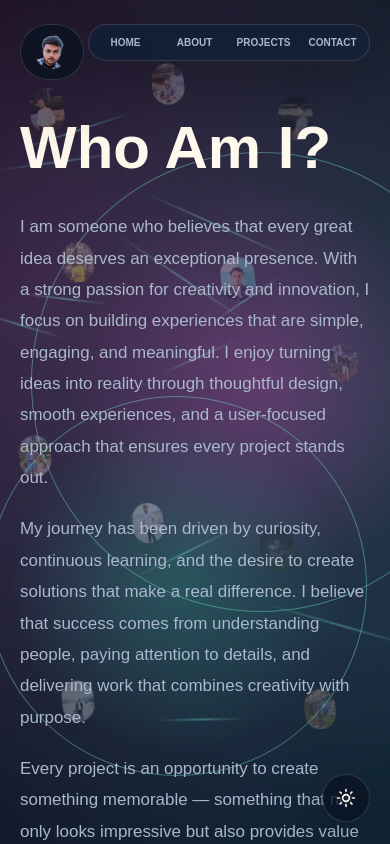
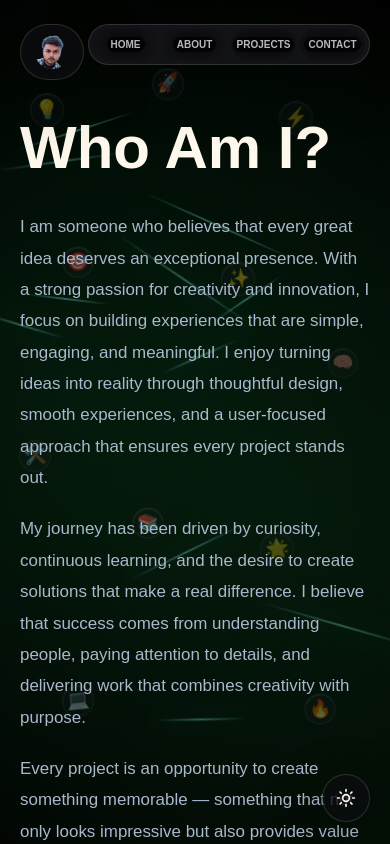
Before and after one commit to arpit-kaushal/portfolio, a Next.js app: page /about in a window 390 px wide. Shown: the top 844 px of the page. Built offline with nearby package versions, Linux system fonts and the light colour scheme; a web font is replaced by a local one.

Commit message:
theme change

```diff
--- a/app/about/FloatingPhotos.tsx
+++ b/app/about/FloatingEmojis.tsx
@@ -3,19 +3,7 @@
 import { useEffect, useMemo, useRef, useState, type CSSProperties } from "react";
 import styles from "./page.module.css";
 
-const photos = [
-  "/about-photo.png",
-  "/photo1.png",
-  "/photo2.png",
-  "/photo3.png",
-  "/photo4.png",
-  "/photo5.png",
-  "/about-float-1.png",
-  "/about-float-2.png",
-  "/about-float-3.png",
-  "/about-float-4.png",
-  "/about-float-5.png",
-];
+const emojis = ["💡", "🚀", "⚡", "🎯", "✨", "🧠", "🛠️", "📚", "🌟", "💻", "🔥"];
 
 const placements = [
   { left: 8, top: 16, size: 72, drift: "floatPhotoA", delay: "-1s" },
@@ -45,7 +33,7 @@ const mobilePlacements = [
   { left: 82, top: 84, size: 31, drift: "floatPhotoC", delay: "-12s" },
 ];
 
-export function FloatingPhotos() {
+export function FloatingEmojis() {
   const [cursor, setCursor] = useState({ x: -9999, y: -9999 });
   const [isMobile, setIsMobile] = useState(false);
   const [viewport, setViewport] = useState({ width: 0, height: 0 });
@@ -89,9 +77,9 @@ export function FloatingPhotos() {
     };
   }, []);
 
-  const photoStyles = useMemo(
+  const emojiStyles = useMemo(
     () =>
-      photos.map((src, index) => {
+      emojis.map((emoji, index) => {
         const placement = isMobile ? mobilePlacements[index] : placements[index];
         const x = (placement.left / 100) * viewport.width;
         const y = (placement.top / 100) * viewport.height;
@@ -104,7 +92,7 @@ export function FloatingPhotos() {
         const repelY = strength ? (dy / safeDistance) * 180 * strength : 0;
 
         return {
-          src,
+          emoji,
           style: {
             "--left": `${placement.left}%`,
             "--top": `${placement.top}%`,
@@ -120,15 +108,15 @@ export function FloatingPhotos() {
   );
 
   return (
-    <div className={styles.floatingPhotos} aria-hidden="true">
-      {photoStyles.map(({ src, style, driftClass }) => (
-        <img
-          key={src}
-          src={src}
-          alt=""
-          className={`${styles.floatingPhoto} ${driftClass}`}
+    <div className={styles.floatingEmojis} aria-hidden="true">
+      {emojiStyles.map(({ emoji, style, driftClass }, index) => (
+        <span
+          key={`${emoji}-${index}`}
+          className={`${styles.floatingEmoji} ${driftClass}`}
           style={style}
-        />
+        >
+          {emoji}
+        </span>
       ))}
     </div>
   );
--- a/app/about/page.module.css
+++ b/app/about/page.module.css
@@ -195,7 +195,7 @@
   transform: translateY(-3px);
 }
 
-.floatingPhotos {
+.floatingEmojis {
   inset: 0;
   overflow: hidden;
   pointer-events: none;
@@ -203,18 +203,26 @@
   z-index: -1;
 }
 
-.floatingPhoto {
+.floatingEmoji {
+  align-items: center;
   animation-duration: 18s;
   animation-delay: var(--delay);
   animation-iteration-count: infinite;
   animation-timing-function: ease-in-out;
-  border-radius: 16px;
-  box-shadow: 0 18px 42px rgba(0, 0, 0, 0.2);
-  filter: brightness(1.18) saturate(1.05);
-  height: calc(var(--size) * 1.28);
+  background: color-mix(in srgb, var(--panelStrong) 56%, transparent);
+  border: 1px solid var(--line);
+  border-radius: 999px;
+  box-shadow:
+    0 18px 42px rgba(0, 0, 0, 0.16),
+    inset 0 1px 0 rgba(255, 255, 255, 0.18);
+  display: inline-flex;
+  filter: saturate(1.2);
+  font-size: calc(var(--size) * 0.56);
+  height: var(--size);
+  justify-content: center;
   left: var(--left);
-  object-fit: cover;
-  opacity: 0.28;
+  line-height: 1;
+  opacity: 0.34;
   position: absolute;
   top: var(--top);
   transform:
@@ -227,12 +235,12 @@
   width: var(--size);
 }
 
-.floatingPhoto:nth-child(3n) {
-  opacity: 0.22;
+.floatingEmoji:nth-child(3n) {
+  opacity: 0.28;
 }
 
-.floatingPhoto:nth-child(4n) {
-  opacity: 0.32;
+.floatingEmoji:nth-child(4n) {
+  opacity: 0.4;
 }
 
 .floatPhotoA {
@@ -496,7 +504,7 @@
     padding-right: 0;
   }
 
-  .floatingPhoto {
+  .floatingEmoji {
     animation-name: none;
   }
 
--- a/app/about/page.tsx
+++ b/app/about/page.tsx
@@ -7,7 +7,7 @@ import {
   LinkedInIcon,
   XIcon,
 } from "../../components/SocialIcons";
-import { FloatingPhotos } from "./FloatingPhotos";
+import { FloatingEmojis } from "./FloatingEmojis";
 
 const experiences = [
   {
@@ -38,7 +38,7 @@ const email = "imarpitkaushal@gmail.com";
 export default function AboutPage() {
   return (
     <section className={styles.page}>
-      <FloatingPhotos />
+      <FloatingEmojis />
       <section className={styles.descriptionSection}>
         <div className={styles.description}>
 
--- a/app/globals.css
+++ b/app/globals.css
@@ -22,7 +22,7 @@ body {
 }
 
 body {
-  background: #070812;
+  background: #020204;
   color: #f8fbff;
   font-family: var(--site-font);
   font-synthesis: none;
--- a/components/SiteShell.module.css
+++ b/components/SiteShell.module.css
@@ -109,11 +109,7 @@
 
 .orbOne,
 .orbTwo {
-  border: 1px solid var(--lineStrong);
-  border-radius: 50%;
-  filter: blur(0.2px);
-  position: absolute;
-  transform: translate3d(var(--mx), var(--my), 0);
+  display: none;
 }
 
 .orbOne {
@@ -209,42 +205,45 @@
 }
 
 .nav::before {
-  animation: wheelSpin 18s linear infinite;
+  animation: wheelSpin 22s linear infinite;
   background:
-    radial-gradient(circle, transparent 0 28%, var(--panel) 29% 31%, transparent 32%),
-    radial-gradient(circle, transparent 0 52%, var(--lineStrong) 53% 54%, transparent 55%),
+    radial-gradient(circle, transparent 0 25%, var(--wheelLine) 25.5% 31%, transparent 31.5%),
+    radial-gradient(circle, transparent 0 84%, var(--wheelLine) 84.5% 91%, transparent 91.5%),
+    radial-gradient(circle, transparent 0 71%, var(--wheelLine) 71.4% 73.2%, transparent 73.8%),
     repeating-conic-gradient(
-      from 0deg,
-      transparent 0deg 10deg,
-      var(--lineStrong) 10deg 11deg,
-      transparent 11deg 30deg
+      from -2deg,
+      transparent 0deg 7deg,
+      var(--wheelLine) 7deg 9deg,
+      transparent 9deg 14deg
     ),
-    conic-gradient(
-      from 90deg,
-      transparent 0deg 82deg,
-      color-mix(in srgb, var(--accent) 22%, transparent) 82deg 120deg,
-      color-mix(in srgb, var(--accentTwo) 18%, transparent) 120deg 192deg,
-      transparent 192deg 360deg
+    repeating-conic-gradient(
+      from 4deg,
+      transparent 0deg 17deg,
+      var(--wheelLine) 17deg 20deg,
+      transparent 20deg 30deg
     );
-  border: 1px solid var(--line);
+  border: 18px solid var(--wheelLine);
   border-radius: 50%;
   box-shadow:
     -28px 28px 100px rgba(0, 0, 0, 0.2),
+    inset 0 0 0 8px var(--wheelGlow),
     inset 0 0 60px rgba(255, 255, 255, 0.045);
   content: "";
   inset: 0;
-  opacity: 0.86;
+  opacity: 0.95;
   position: absolute;
 }
 
 .nav::after {
-  background: radial-gradient(circle, var(--panelStrong) 0 34%, transparent 35%);
-  border: 1px solid var(--line);
+  background:
+    radial-gradient(circle, var(--wheelLine) 0 36%, transparent 37%),
+    radial-gradient(circle, transparent 0 52%, var(--wheelLine) 53% 56%, transparent 57%);
+  border: 2px solid var(--wheelLine);
   border-radius: 50%;
-  box-shadow: 0 0 36px color-mix(in srgb, var(--accentTwo) 12%, transparent);
+  box-shadow: 0 0 36px var(--wheelGlow);
   content: "";
-  inset: 144px;
-  opacity: 0.95;
+  inset: 156px;
+  opacity: 1;
   position: absolute;
 }
 
@@ -254,10 +253,10 @@
 
 .navLink {
   align-items: center;
-  background: color-mix(in srgb, var(--panelStrong) 74%, transparent);
-  border: 1px solid var(--line);
+  background: color-mix(in srgb, var(--bg) 84%, transparent);
+  border: 1px solid var(--wheelLine);
   border-radius: 999px;
-  color: var(--muted);
+  color: var(--wheelLine);
   display: flex;
   font-size: 13px;
   font-weight: 950;
@@ -275,6 +274,13 @@
     box-shadow 220ms ease,
     transform 240ms cubic-bezier(0.2, 0.9, 0.2, 1);
   z-index: 2;
+}
+
+.navLink span {
+  background: color-mix(in srgb, var(--bg) 88%, transparent);
+  border-radius: 999px;
+  box-shadow: 0 0 18px color-mix(in srgb, var(--bg) 85%, transparent);
+  padding: 2px 4px;
 }
 
 .navLink:nth-child(1) {
@@ -298,7 +304,7 @@
 }
 
 .navLink::after {
-  background: var(--panelStrong);
+  background: color-mix(in srgb, var(--bg) 92%, transparent);
   border-radius: inherit;
   content: "";
   inset: 0;
@@ -310,9 +316,9 @@
 
 .navLink:hover {
   box-shadow:
-    0 18px 42px color-mix(in srgb, var(--accentTwo) 20%, transparent),
+    0 18px 42px var(--wheelGlow),
     inset 0 1px 0 rgba(255, 255, 255, 0.24);
-  color: var(--accentTwo);
+  color: var(--wheelLine);
   transform: translateX(-14px) translateY(-4px) rotate(-8deg) scale(1.12);
 }
 
--- a/components/SiteShell.tsx
+++ b/components/SiteShell.tsx
@@ -24,32 +24,36 @@ const links = [
 
 const themeStyles = {
   dark: {
-    "--bg": "#070812",
-    "--panel": "rgba(10, 18, 34, 0.78)",
-    "--panelStrong": "rgba(18, 32, 54, 0.93)",
+    "--bg": "#020204",
+    "--panel": "rgba(12, 12, 16, 0.78)",
+    "--panelStrong": "rgba(22, 22, 28, 0.94)",
     "--text": "#fff8ec",
     "--muted": "#aab8cc",
     "--line": "rgba(255, 248, 236, 0.14)",
     "--lineStrong": "rgba(125, 249, 225, 0.38)",
+    "--wheelLine": "rgba(255, 255, 255, 0.72)",
+    "--wheelGlow": "rgba(255, 255, 255, 0.18)",
     "--accent": "#ff4fd8",
     "--accentTwo": "#36f5c7",
     "--accentThree": "#ffd166",
     background:
-      "radial-gradient(circle at 12% 14%, rgba(255, 79, 216, 0.2), transparent 31%), radial-gradient(circle at 86% 18%, rgba(54, 245, 199, 0.16), transparent 34%), radial-gradient(circle at 50% 92%, rgba(255, 209, 102, 0.13), transparent 38%), linear-gradient(135deg, #070812 0%, #111b2f 44%, #071b22 72%, #13091c 100%)",
+      "radial-gradient(circle at 18% 18%, rgba(22, 163, 74, 0.11), transparent 28%), radial-gradient(circle at 78% 24%, rgba(34, 197, 94, 0.08), transparent 32%), radial-gradient(circle at 50% 88%, rgba(21, 128, 61, 0.1), transparent 36%), linear-gradient(135deg, #000000 0%, #010301 34%, #041006 64%, #000000 100%)",
   },
   light: {
-    "--bg": "#fff7ed",
-    "--panel": "rgba(255, 255, 255, 0.74)",
-    "--panelStrong": "rgba(255, 249, 238, 0.94)",
+    "--bg": "#ffffff",
+    "--panel": "rgba(255, 255, 255, 0.78)",
+    "--panelStrong": "rgba(255, 255, 255, 0.96)",
     "--text": "#182033",
     "--muted": "#5b6476",
     "--line": "rgba(24, 32, 51, 0.13)",
     "--lineStrong": "rgba(20, 184, 166, 0.34)",
+    "--wheelLine": "rgba(0, 0, 0, 0.68)",
+    "--wheelGlow": "rgba(0, 0, 0, 0.14)",
     "--accent": "#6d28d9",
     "--accentTwo": "#0f9f8e",
     "--accentThree": "#f97316",
     background:
-      "radial-gradient(circle at 10% 12%, rgba(109, 40, 217, 0.22), transparent 30%), radial-gradient(circle at 84% 14%, rgba(15, 159, 142, 0.28), transparent 32%), radial-gradient(circle at 18% 84%, rgba(249, 115, 22, 0.22), transparent 33%), radial-gradient(circle at 76% 78%, rgba(244, 63, 94, 0.18), transparent 35%), linear-gradient(135deg, #fff7ed 0%, #e7fff8 36%, #f4ecff 68%, #fff1d6 100%)",
+      "radial-gradient(circle at 16% 16%, rgba(250, 204, 21, 0.12), transparent 18%), radial-gradient(circle at 82% 18%, rgba(234, 179, 8, 0.08), transparent 21%), radial-gradient(circle at 48% 86%, rgba(253, 224, 71, 0.12), transparent 24%), linear-gradient(135deg, #ffffff 0%, #fffefb 42%, #fffbe8 62%, #ffffff 100%)",
   },
 } as const;
 
@@ -64,6 +68,41 @@ export function SiteShell({ children }: { children: ReactNode }) {
     "--tilt": "0deg",
     ...themeStyles[theme],
   };
+
+  useEffect(() => {
+    function isExtensionRemoveChildError(message: unknown) {
+      return (
+        typeof message === "string" &&
+        message.includes("Cannot read properties of null") &&
+        message.includes("removeChild")
+      );
+    }
+
+    function handleWindowError(event: ErrorEvent) {
+      if (isExtensionRemoveChildError(event.message)) {
+        event.preventDefault();
+        event.stopImmediatePropagation();
+      }
+    }
+
+    function handleUnhandledRejection(event: PromiseRejectionEvent) {
+      const reason = event.reason;
+      const message =
+        reason instanceof Error ? reason.message : String(reason ?? "");
+
+      if (isExtensionRemoveChildError(message)) {
+        event.preventDefault();
+      }
+    }
+
+    window.addEventListener("error", handleWindowError);
+    window.addEventListener("unhandledrejection", handleUnhandledRejection);
+
+    return () => {
+      window.removeEventListener("error", handleWindowError);
+      window.removeEventListener("unhandledrejection", handleUnhandledRejection);
+    };
+  }, []);
 
   useEffect(() => {
     const savedTheme = window.localStorage.getItem("portfolio-theme");
@@ -82,7 +121,7 @@ export function SiteShell({ children }: { children: ReactNode }) {
   useEffect(() => {
     document.documentElement.dataset.theme = theme;
     document.documentElement.style.colorScheme = theme;
-    document.body.style.background = theme === "light" ? "#fff7ed" : "#070812";
+    document.body.style.background = theme === "light" ? "#ffffff" : "#020204";
     window.localStorage.setItem("portfolio-theme", theme);
   }, [theme]);
 
```
